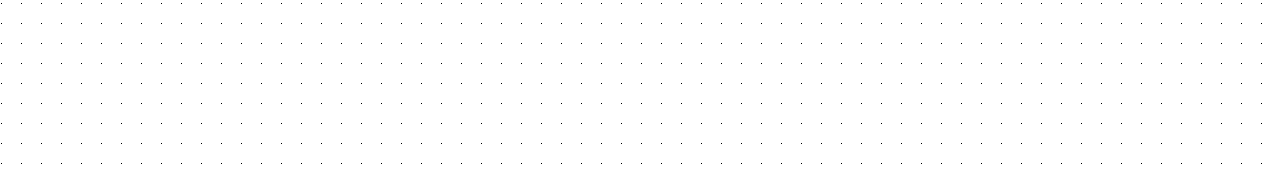
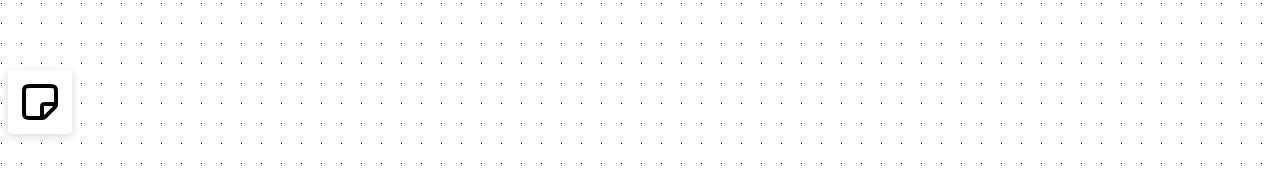
Before and after one commit to Beking0912/StickyNoteX, a React (Create React App) app: page / in a window 1280 px wide. Shown: the part 298-474 px from the top of the page. Built offline with nearby package versions, Linux system fonts and the light colour scheme.

Commit message:
ADD: toolbar icon

```diff
--- a/src/App.tsx
+++ b/src/App.tsx
@@ -1,10 +1,13 @@
 import GridCanvas from './components/GirdCanvas';
+import ToolBar from './ToolBar';
+
 import './App.css';
 
 function App() {
   return (
     <div className='main'>
       <GridCanvas/>
+      <ToolBar/>
       <div></div>
     </div>
   );
--- /dev/null
+++ b/src/ToolBar/index.tsx
@@ -0,0 +1,14 @@
+import Icon from "../components/Icon";
+import './styles.scss';
+
+function ToolBar() {
+  return (
+    <div className="bar-container">
+      <div className="bar-icon">
+        <Icon iconName="toolbar/note" className="note-icon"/>
+      </div>
+    </div>
+  );
+}
+
+export default ToolBar;
--- /dev/null
+++ b/src/ToolBar/styles.scss
@@ -0,0 +1,19 @@
+.bar-container {
+    box-shadow: 0px 2px 10px rgba(5, 0, 56, 0.16);
+    background-color: #ffffff;
+    border-radius: 4px;
+    padding: 8px;
+    margin-left: 8px;
+
+    position: absolute;
+    left: 0;
+    top: 50%;
+    transform: translateY(-50%);
+    width: 48px;
+
+    .bar-icon {
+        width: 48px;
+        height: 48px;
+        cursor: pointer;
+    }
+}
--- /dev/null
+++ b/src/components/Icon/index.tsx
@@ -0,0 +1,23 @@
+import React, { HTMLAttributes } from 'react';
+import iconList from '../../constants/iconList';
+
+interface IconProps extends HTMLAttributes<SVGElement> {
+  iconName: keyof typeof iconList;
+}
+
+const Icon: React.FC<IconProps> = ({ iconName, className, ...rest }) => {
+  const [width, height, path] = iconList[iconName];
+  return (
+    <svg
+      className={className}
+      viewBox={`0 0 ${width} ${height}`}
+      fill="none"
+      xmlns="http://www.w3.org/2000/svg"
+      {...rest}
+    >
+      <g dangerouslySetInnerHTML={{ __html: path as string }} />
+    </svg>
+  );
+};
+
+export default Icon;
--- /dev/null
+++ b/src/constants/iconList.ts
@@ -0,0 +1,5 @@
+const iconList = {
+  'toolbar/note': [24, 24, `<path stroke="#000" stroke-linecap="round" stroke-linejoin="round" stroke-width="2" d="M13 20H7.197c-1.118 0-1.678 0-2.105-.218a2 2 0 0 1-.874-.874C4 18.48 4 17.92 4 16.8V7.2c0-1.12 0-1.68.218-2.108.192-.377.497-.682.874-.874C5.52 4 6.08 4 7.2 4h9.6c1.12 0 1.68 0 2.107.218.377.192.683.497.875.874.218.427.218.987.218 2.105V13m-7 7c.286-.003.466-.014.639-.055.204-.05.399-.13.578-.24.202-.124.375-.296.72-.642l4.126-4.125c.346-.346.518-.52.642-.721.11-.18.19-.375.24-.579.04-.172.051-.352.054-.638M13 20v-5.4c0-.56 0-.84.109-1.054a1 1 0 0 1 .437-.437C13.76 13 14.04 13 14.6 13H20"/>`]
+}
+
+export default iconList;
```
